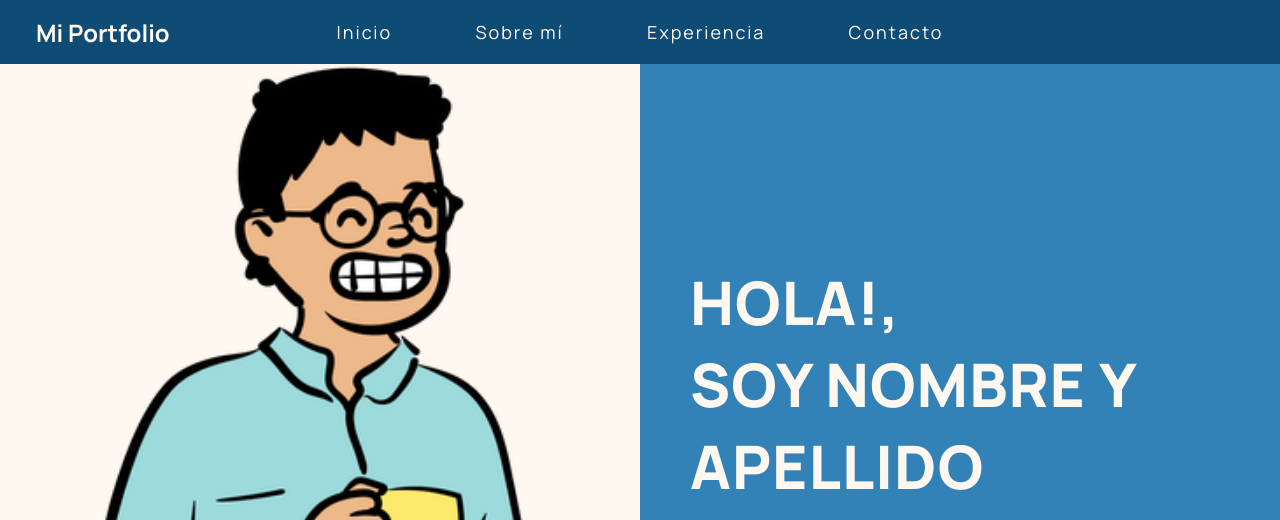
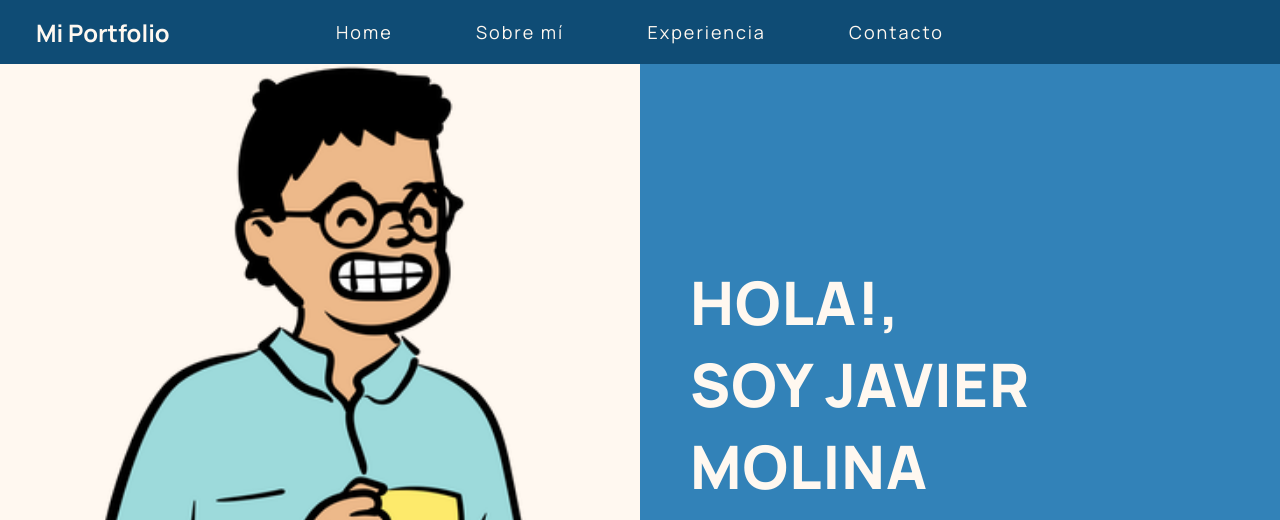
Before and after one commit to jmolina038/portfolio-template, a plain HTML site: page index.html in a window 1280 px wide. Shown: the top 520 px of the page. Drawn offline with nearby package versions, Linux system fonts and the light colour scheme.

Commit message:
cambio de nombre

```diff
--- a/index.html
+++ b/index.html
@@ -14,7 +14,7 @@
       <a href="#" class="logo">Mi Portfolio</a>
       <ul class="menu">
         <li class="menu-item">
-          <a href="#home">Inicio</a>
+          <a href="#home">Home</a>
         </li>
         <li class="menu-item">
           <a href="#about">Sobre mí</a>
@@ -38,7 +38,7 @@
     </div>
     <div class="half-section text-section">
       <div class="introduction">
-        <h1 class="title">Hola!, <br> Soy Nombre y Apellido </h1>
+        <h1 class="title">Hola!, <br> soy Javier Molina </h1>
         <ul class="socials">
           <li><a class="socials-icon" href=""><i class="bi bi-github"></i></a></li>
           <li><a class="socials-icon" href=""><i class="bi bi-linkedin"></i></a></li>
@@ -137,7 +137,7 @@
     </div>
       <div class="footer-section-container">
         <p>
-          &copy; 2022 - <a class="footer-link" href="https://www.linkedin.com">Nombre y Apellido</a>
+          &copy; 2022 - <a class="footer-link" href="https://www.linkedin.com">Javier Molina</a>
         </p>
       </div>
   </footer>
```
